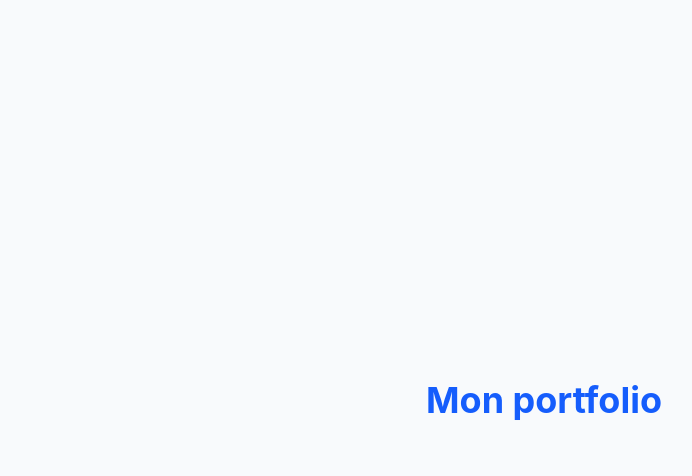
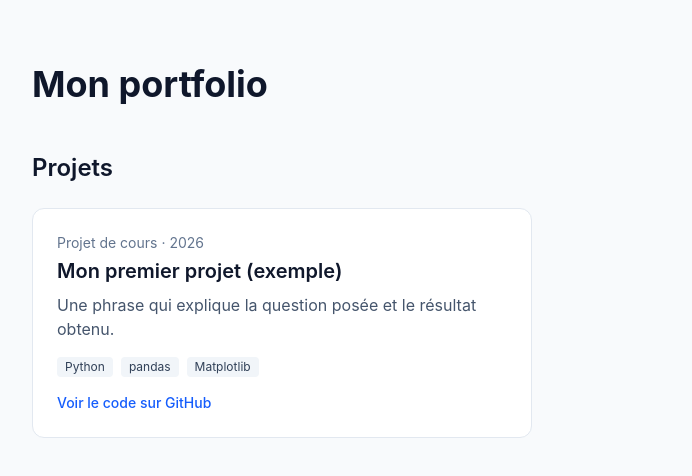
Before and after one commit to Kevynflrs/Portfolio, a React app: page / in a window 1280 px wide. Shown: the top 476 px of the page, without its empty margins (96-788 px from the left). Built offline with nearby package versions, Linux system fonts and the light colour scheme; the HTML template or start-up script is replaced by a standard one.

Commit message:
Refactor App component layout and integrate ProjectCard for project display

```diff
--- a/src/App.jsx
+++ b/src/App.jsx
@@ -1,7 +1,19 @@
+import ProjectCard from './components/ProjectCard.jsx'
+import { projects } from './data/projects.js'
+
 function App() {
   return (
-    <main className="min-h-screen bg-slate-50 flex items-center justify-center">
-      <h1 className="text-4xl font-bold text-blue-600">Mon portfolio</h1>
+    <main className="min-h-screen bg-slate-50 px-6 py-16">
+      <div className="mx-auto max-w-5xl">
+        <h1 className="text-4xl font-bold text-slate-900">Mon portfolio</h1>
+
+        <h2 className="mt-12 mb-6 text-2xl font-semibold text-slate-900">Projets</h2>
+        <div className="grid gap-6 sm:grid-cols-2">
+          {projects.map((project) => (
+            <ProjectCard key={project.id} project={project} />
+          ))}
+        </div>
+      </div>
     </main>
   )
 }
```
